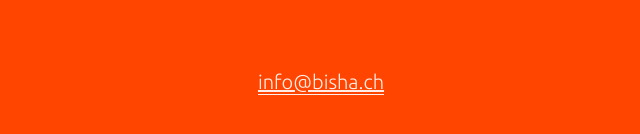
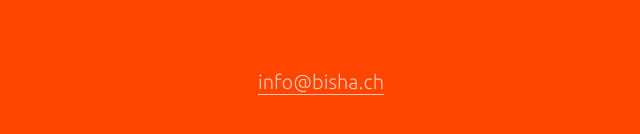
Before and after one commit to zerokater/bisha, a SvelteKit app: page / in a window 1280 px wide. Shown: the part 398-532 px from the top of the page, without its empty margins (319-959 px from the left). Built offline with nearby package versions, Linux system fonts and the light colour scheme.

Commit message:
aufbau-fix

```diff
--- a/src/routes/+page.svelte
+++ b/src/routes/+page.svelte
@@ -51,11 +51,13 @@
     }
 
     .mail{
+        text-decoration: none;
         border-bottom: 1pt solid;
         color: white;
 		font-size: 2rem;
-        opacity: 0.9;
+        opacity: 0.7;
         font-weight: 300;
+        transition: 0.5s opacity;
     }
 
     .mail:hover{
```
